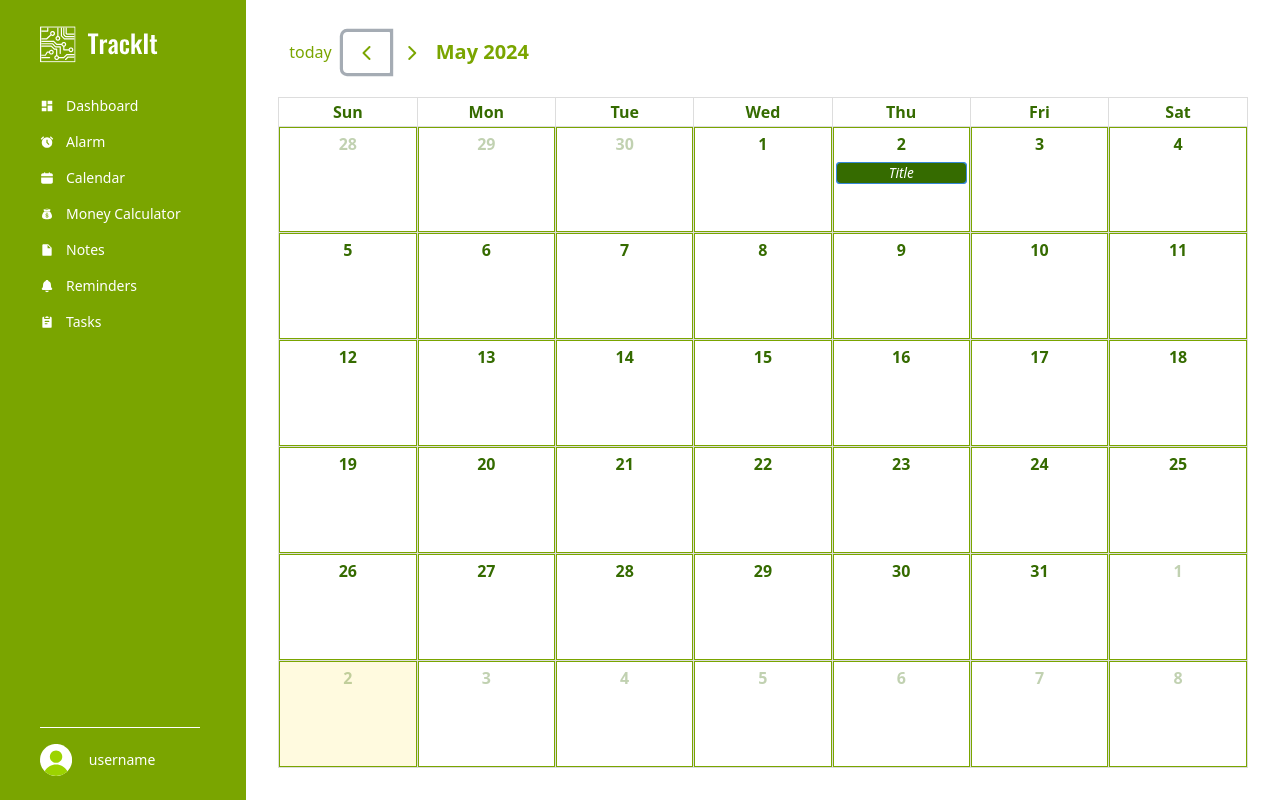
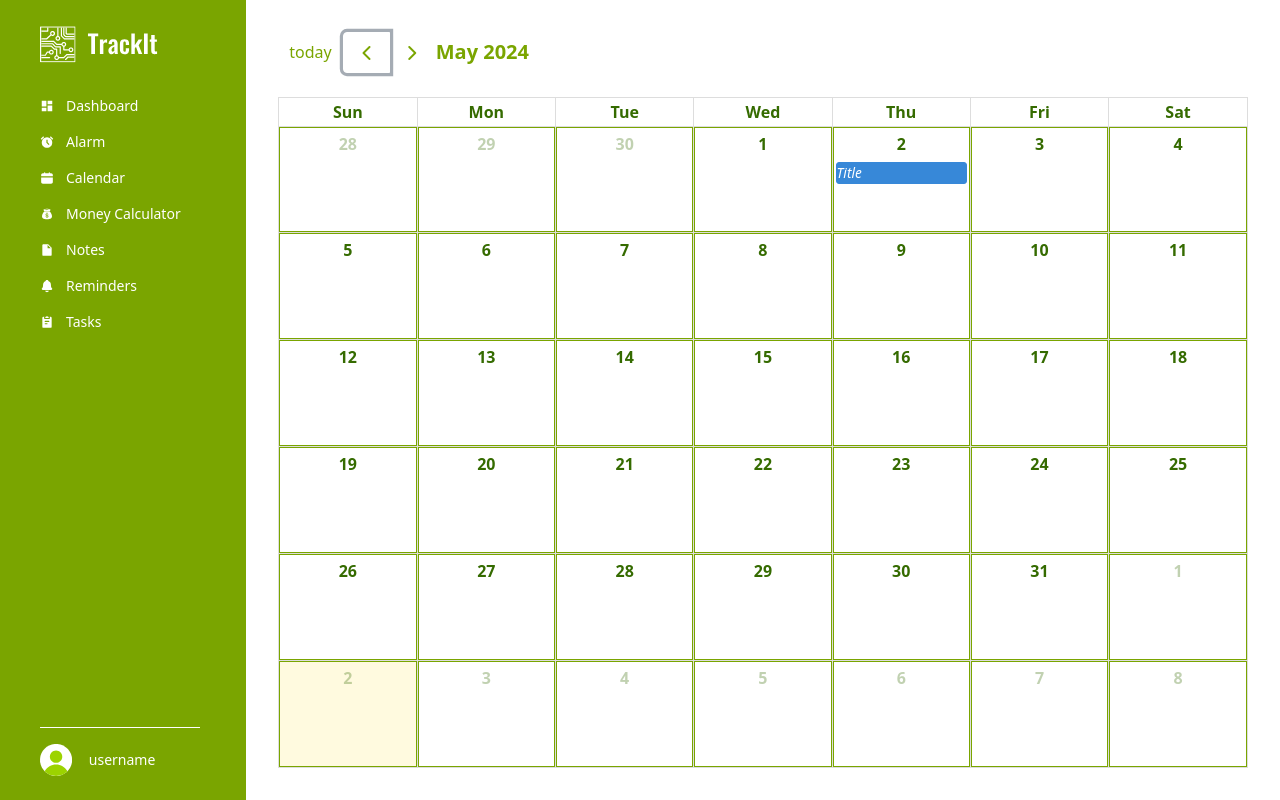
Before and after one commit to allsyalwaa/TrackIt, a React (Vite) app: page /calendar in a window 1280 px wide. Both pictures are taken after a click on the button 366 px from the left and 52 px from the top of the page. Built offline with nearby package versions, Linux system fonts and the light colour scheme.

Commit message:
refactor: Add interactionPlugin to SecCalendar for event handling

```diff
--- a/src/components/section/SecCalendar.jsx
+++ b/src/components/section/SecCalendar.jsx
@@ -2,17 +2,32 @@ import FullCalendar from "@fullcalendar/react";
 import dayGridPlugin from "@fullcalendar/daygrid";
 import "../../index.css";
 import AddEvent from "../ui/AddEvent";
-
-const events = [{ title: "Title", start: "2024-05-02" }];
+import interactionPlugin from "@fullcalendar/interaction"; // needed for dayClick
+import { useState } from "react";
 
 export default function SecCalendar() {
+  const events = [{ title: "Title", start: "2024-05-02" }];
+  const [isEventPopupOpen, setIsEventPopupOpen] = useState(false);
+
+  const handleOpenEventPopup = () => {
+    setIsEventPopupOpen(true);
+  };
+
+  const handleCloseEventPopup = () => {
+    setIsEventPopupOpen(false);
+  };
   return (
     <div className="h-full">
       <FullCalendar
-        plugins={[dayGridPlugin]}
+        plugins={[dayGridPlugin, interactionPlugin]}
         initialView="dayGridMonth"
         weekends={true}
         events={events}
+        editable={true}
+        selectable={true}
+        dateClick={() => {
+          handleOpenEventPopup();
+        }}
         height="100%"
         headerToolbar={{
           left: "today",
@@ -22,6 +37,7 @@ export default function SecCalendar() {
         eventContent={renderEventContent}
       />
       {/* <AddEvent /> */}
+      {isEventPopupOpen && <AddEvent onClose={handleCloseEventPopup} />}
     </div>
   );
 }
@@ -29,11 +45,9 @@ export default function SecCalendar() {
 // a custom render function
 function renderEventContent(eventInfo) {
   return (
-    <>
-      <div className="font-xs rounded  bg-secondary text-center text-white">
-        <i>{eventInfo.event.title}</i>
-        <b>{eventInfo.timeText}</b>
-      </div>
-    </>
+    <div>
+      <i>{eventInfo.event.title}</i>
+      <b>{eventInfo.timeText}</b>
+    </div>
   );
 }
```
